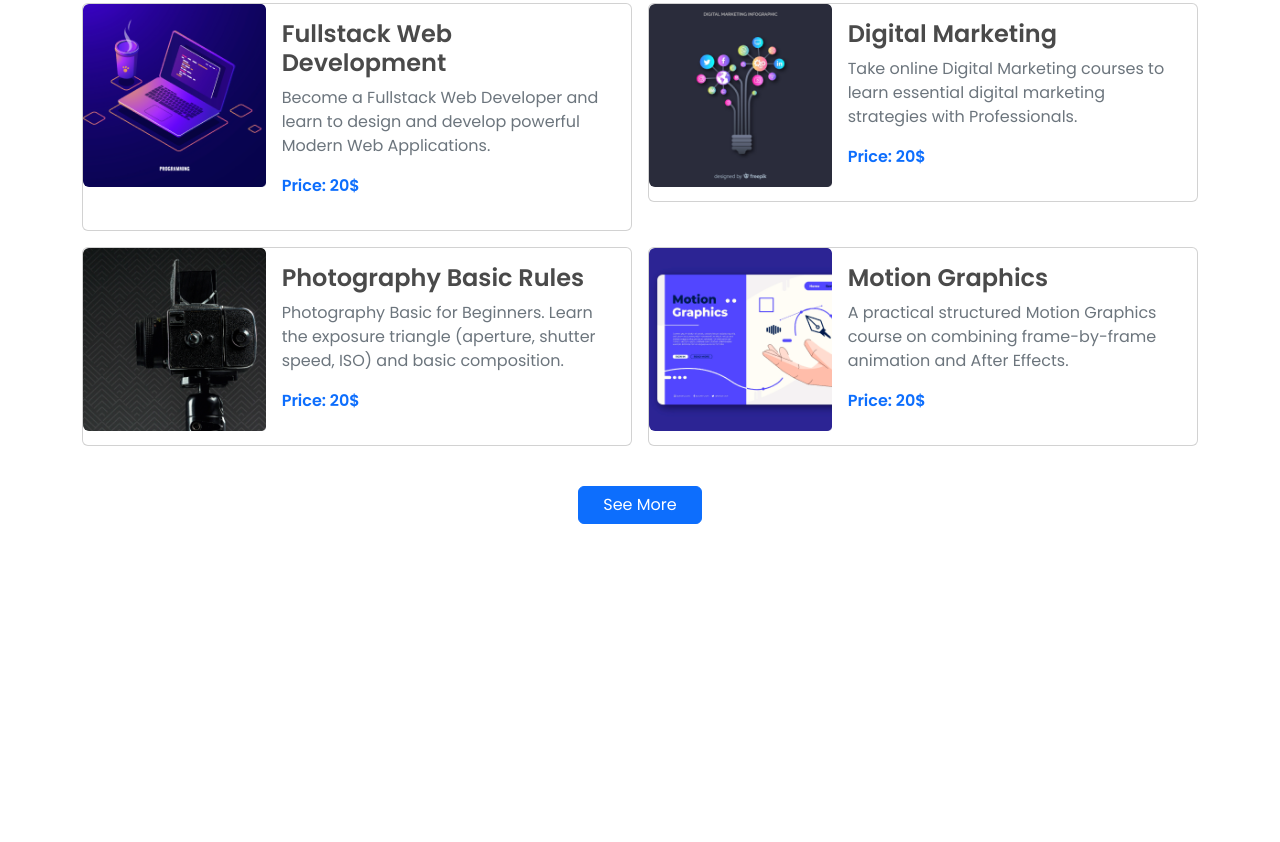
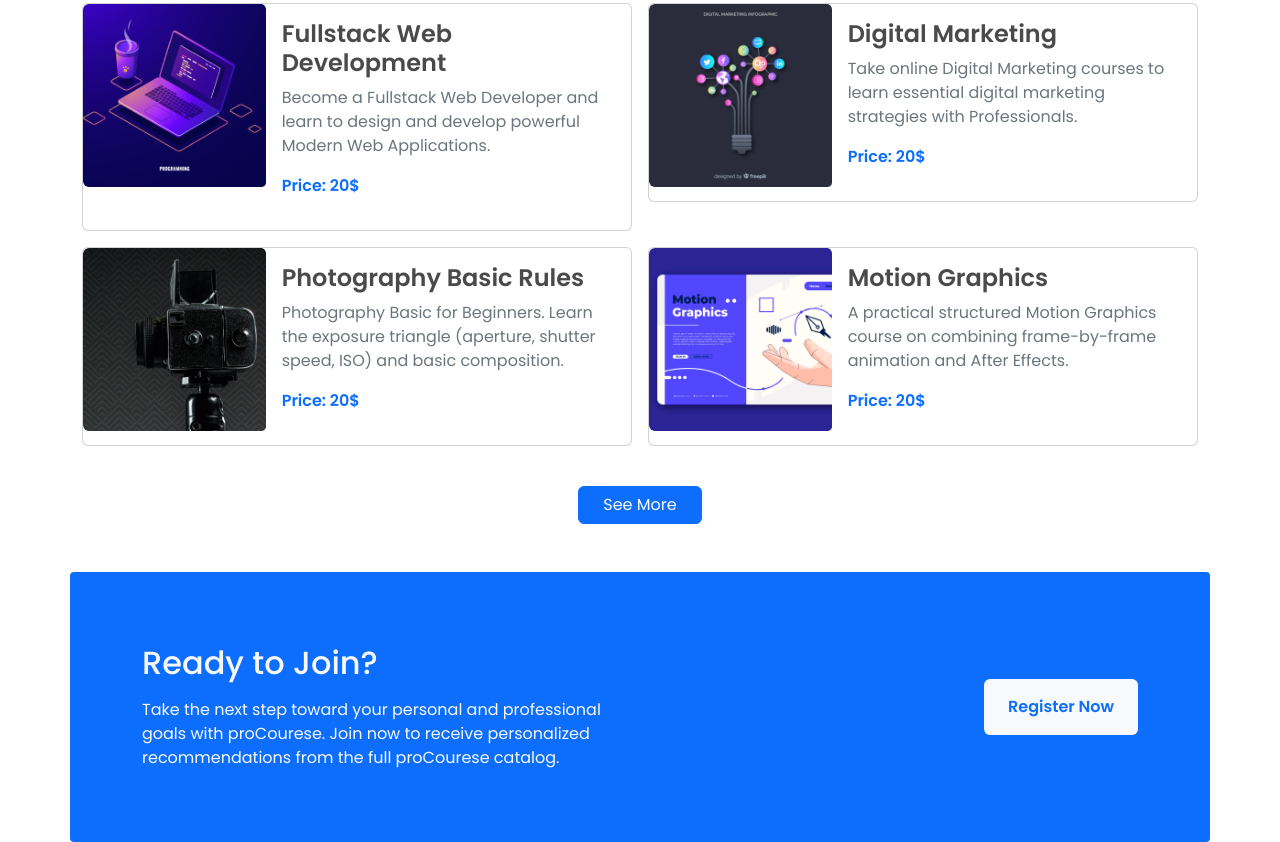
Before and after one commit to romelmahmud/onCourse, a plain HTML site: page index.html in a window 1280 px wide. Shown: the part 1346-2188 px from the top of the page. Before the commit the page ends 1870 px from the top, so only its background shows below. Drawn offline with nearby package versions, Linux system fonts and the light colour scheme.

Commit message:
join section layout done

```diff
--- a/index.html
+++ b/index.html
@@ -445,6 +445,29 @@
         </section>
       </section>
       <!-- Popular Courses Section End -->
+      <!-- Join Section Start -->
+      <section class="mt-5 p-5 bg-primary container rounded-1">
+        <div class="row p-4 align-items-center justify-content-between">
+          <div class="col-lg-6 text-center text-lg-start text-light">
+            <h2 class="mb-3">Ready to Join?</h2>
+            <p class="mb-4 mb-lg-0">
+              Take the next step toward your personal and professional goals
+              with proCourese. Join now to receive personalized recommendations
+              from the full proCourese catalog.
+            </p>
+          </div>
+          <div
+            class="col-lg-6 d-flex justify-content-center justify-content-lg-end"
+          >
+            <button
+              class="btn btn-secondary bg-light text-primary border-0 btn-outline-light fw-semibold px-4 py-3"
+            >
+              Register Now
+            </button>
+          </div>
+        </div>
+      </section>
+      <!-- Join Section End -->
     </main>
     <!-- Bootstrap Cdn -->
     <script
```
